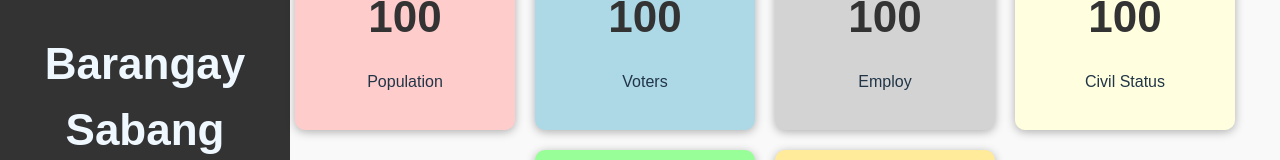
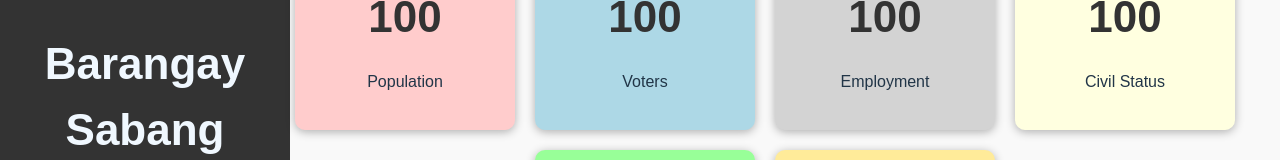
Before and after one commit to Clarenceee00/barangay_management, a React (Vite) app in the folder sabang_management/frontend/: page /dashboard in a window 1280 px wide. Shown: the part 126-286 px from the top of the page. Built offline with nearby package versions, Linux system fonts and the light colour scheme.

Commit message:
Employment

```diff
--- a/sabang_management/frontend/src/Admin/DASHBOARD/Dashboard.jsx
+++ b/sabang_management/frontend/src/Admin/DASHBOARD/Dashboard.jsx
@@ -111,7 +111,7 @@ const Dashboard = () => {
           <div style={{ ...styles.statBox, backgroundColor: '#d3d3d3' }}>
             <FontAwesomeIcon icon={faBriefcase} style={styles.icon} />
             <h2>100</h2>
-            <p>Employ</p>
+            <p>Employment</p>
           </div>
           <div style={{ ...styles.statBox, backgroundColor: '#ffffe0' }}>
             <FontAwesomeIcon icon={faHeart} style={styles.icon} />
```
